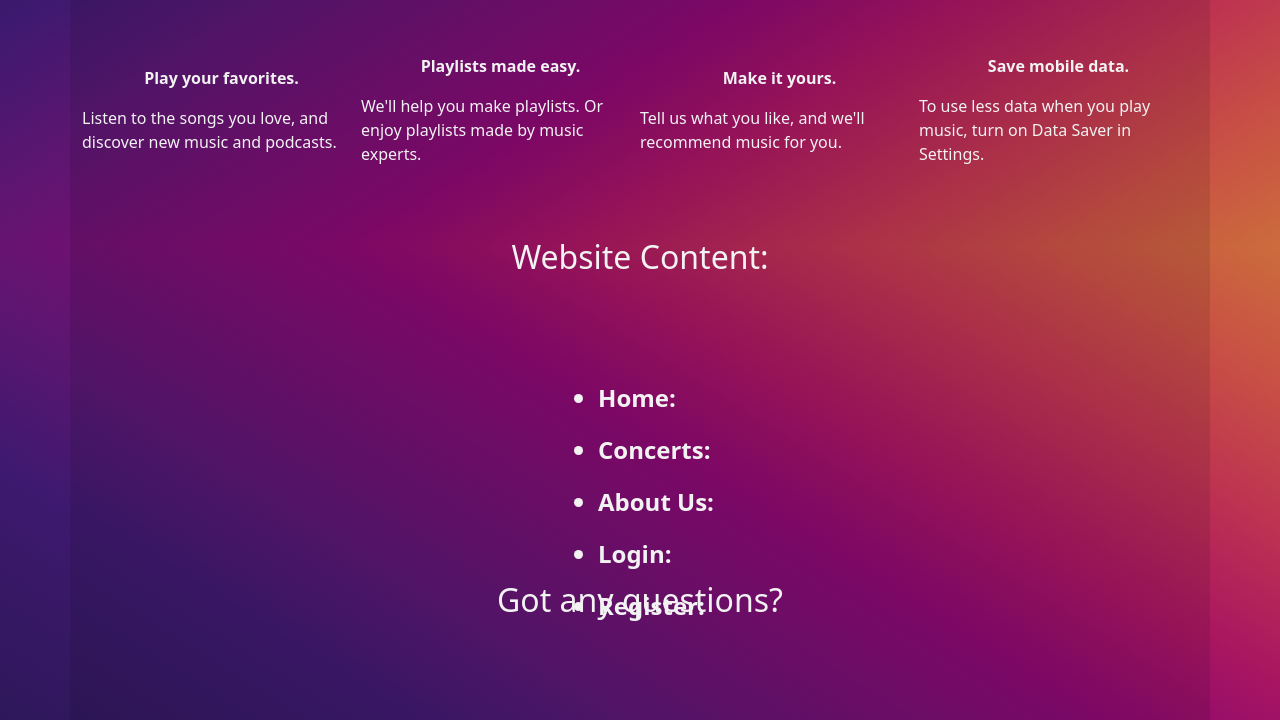
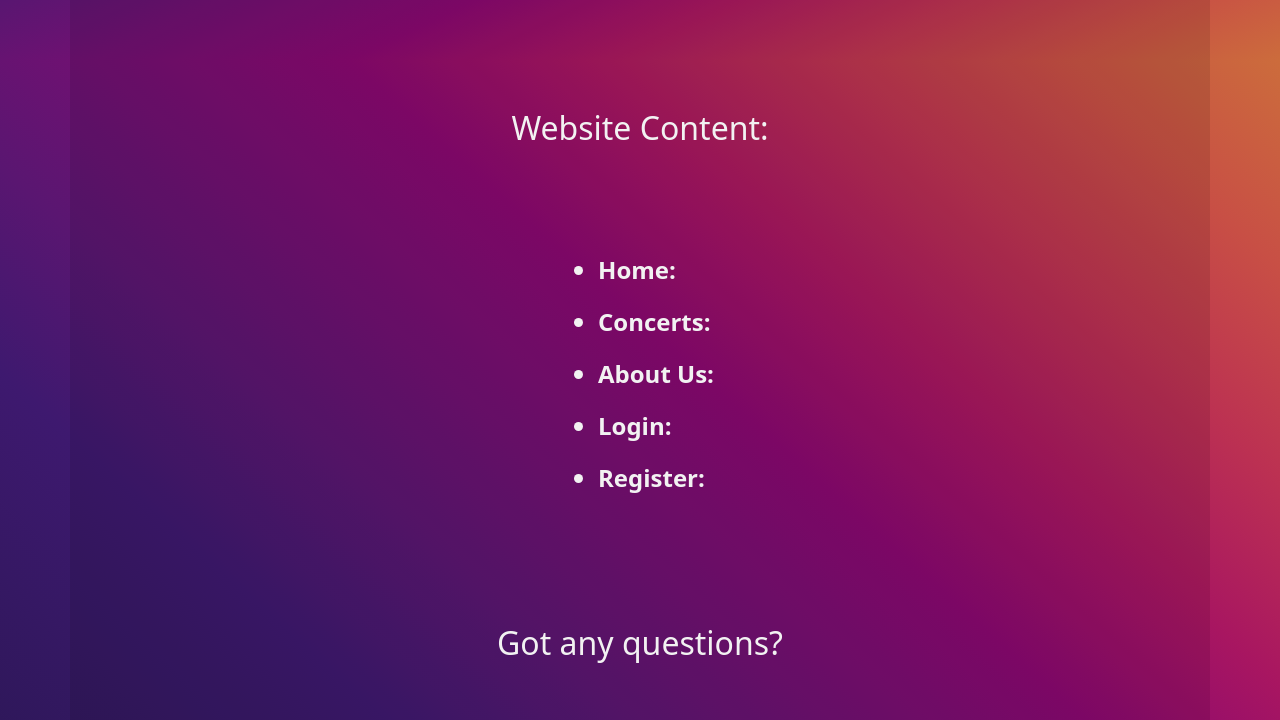
Before and after one commit to ViktorKundo/Muzika, a plain HTML site: page Static/index.html in a window 1280 px wide. Shown: the part 609-1329 px from the top of the page. Drawn offline with nearby package versions, Linux system fonts and the light colour scheme.

Commit message:
Update main.css

```diff
--- a/Static/css/main.css
+++ b/Static/css/main.css
@@ -57,18 +57,18 @@ h1, h2, h3, h4, h5, h6, p, a, li {
 
 /* CLASSES AND IDS */
 .background-trb {
-  height: 100vh;
+
   background-image: linear-gradient(to right bottom, #1e133f, #25154b, #2c1757, #351863, #3e196f, #5a1671, #731072, #8a0870, #a81661, #bc3152, #c84f45, #cc6c3c);
 }
 
 .background-trt {
-  height: 100vh;
+
   background-image: linear-gradient(to right top, #1e133f, #25154b, #2c1757, #351863, #3e196f, #5a1671, #731072, #8a0870, #a81661, #bc3152, #c84f45, #cc6c3c);
 }
 
 .container-styles {
   background-color: hsla(0deg, 0%, 0%, 0.1);
-  height: 50vh;
+
 }
 
 header {
```
